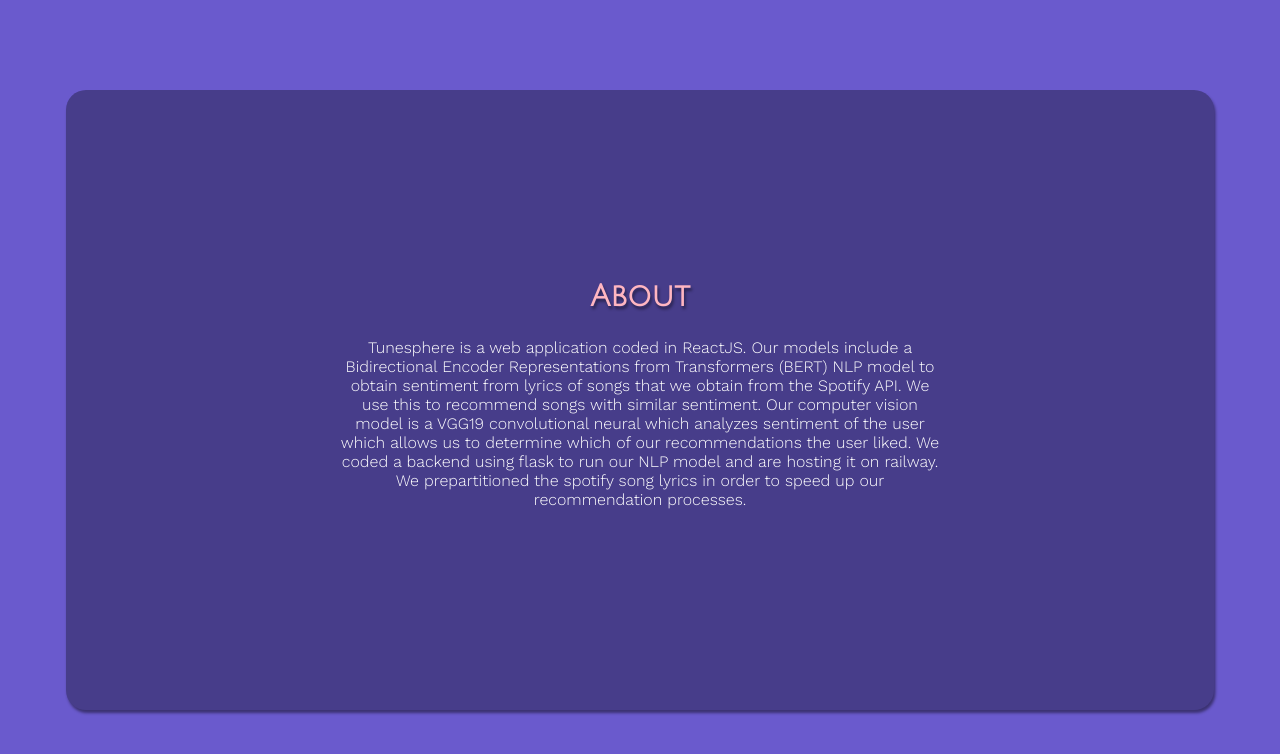
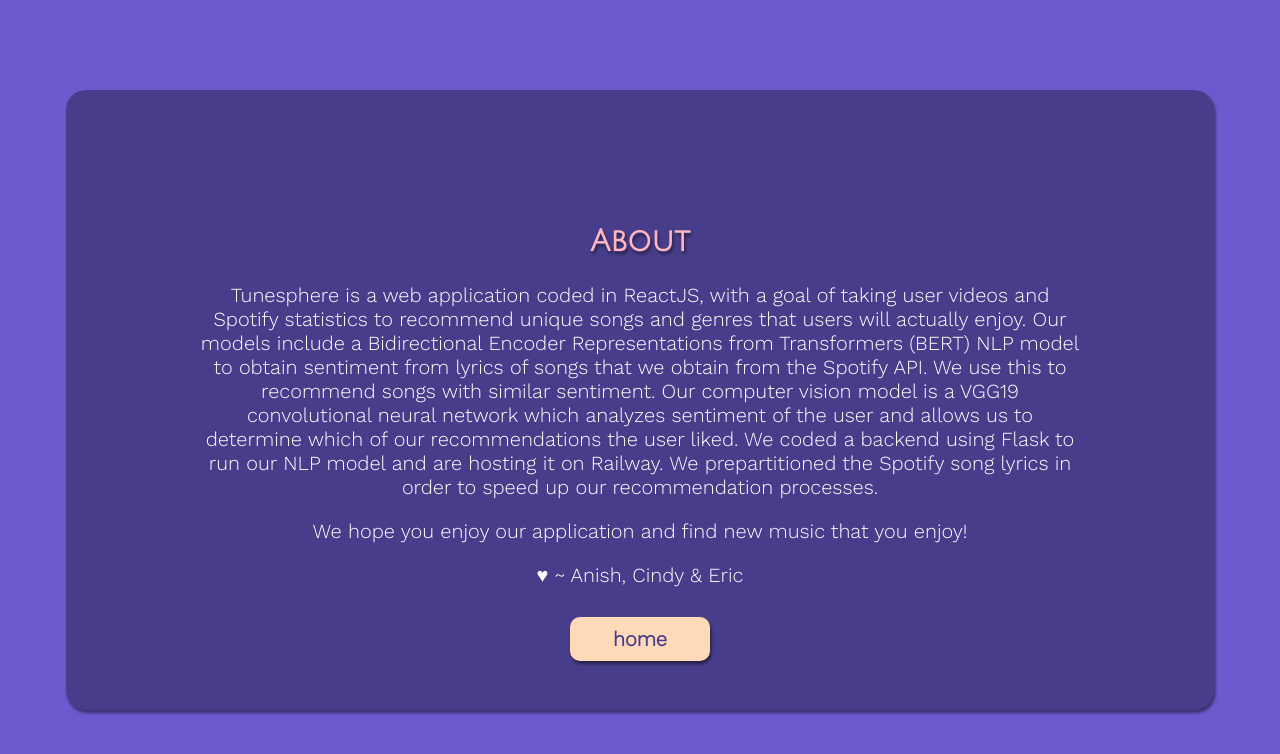
Before and after one commit to ElemelonWind/tunesphere, a React (Create React App) app: page /about in a window 1280 px wide. Shown: the top 754 px of the page. Built offline with nearby package versions, Linux system fonts and the light colour scheme; a web font is replaced by a local one.

Commit message:
final css

```diff
--- a/src/App.css
+++ b/src/App.css
@@ -67,6 +67,13 @@
 .inner-container {
   height: max-content;
   margin: auto;
+  width: max-content;
+}
+#about {
+  width: max-content;
+  padding: 100px;
+}
+#recommendation {
   width: 600px;
 }
 .profile-pic {
@@ -79,3 +86,7 @@
 .PlayerRSWP {
   border-radius: 10px;
 }
+.inner-container p {
+  color: white;
+  font-size: 20px;
+}
--- a/src/components/About.js
+++ b/src/components/About.js
@@ -3,13 +3,28 @@
 export const About = () => {
   return (
     <div className="container">
-      <div className="inner-container">
+      <div className="inner-container" id="about">
         <h2>About</h2>
-        <p style={{
-          color:"white"
-        }}>
-          Tunesphere is a web application coded in ReactJS. Our models include a Bidirectional Encoder Representations from Transformers (BERT) NLP model to obtain sentiment from lyrics of songs that we obtain from the Spotify API. We use this to recommend songs with similar sentiment. Our computer vision model is a VGG19 convolutional neural which analyzes sentiment of the user which allows us to determine which of our recommendations the user liked. We coded a backend using flask to run our NLP model and are hosting it on railway. We prepartitioned the spotify song lyrics in order to speed up our recommendation processes.
+        <p>
+          Tunesphere is a web application coded in ReactJS, with a goal of taking user videos and Spotify statistics to recommend unique songs and genres that users will actually enjoy.
+          Our models include a Bidirectional Encoder Representations from Transformers (BERT) NLP model to obtain sentiment from lyrics of songs that we obtain from the Spotify API.
+          We use this to recommend songs with similar sentiment.
+          Our computer vision model is a VGG19 convolutional neural network which analyzes sentiment of the user and allows us to determine which of our recommendations the user liked.
+          We coded a backend using Flask to run our NLP model and are hosting it on Railway.
+          We prepartitioned the Spotify song lyrics in order to speed up our recommendation processes.
         </p>
+        <p>
+          We hope you enjoy our application and find new music that you enjoy!
+        </p>
+        <p>
+          ♥ ~ Anish, Cindy & Eric
+        </p>
+        <div className="button-container">
+          <a href="/" style={{
+            fontSize: "20px",
+            width: "100px"
+          }}>home</a>
+        </div>
       </div>
     </div>
   )
--- a/src/components/Home.js
+++ b/src/components/Home.js
@@ -68,8 +68,8 @@
             { token ?
                 <>
                     <div className="button-container">
-                        <a href="/recommend">song recs</a>
-                        <a href="/concerts">concert finder</a>
+                        <a href="/about">how it works</a>
+                        <a href="/recommend">explore songs</a>
                     </div>
                     <div className="button-container">
                     <a href="/profile">profile</a>
--- a/src/components/Recommend.js
+++ b/src/components/Recommend.js
@@ -153,7 +153,7 @@
 
   return (
     <div className="container">
-        <div className="inner-container">
+        <div className="inner-container" id="recommendation">
             { !started ?
                 <>
                     <h2 style={{marginBottom: "20px"}}>Camera Preview</h2>
```
